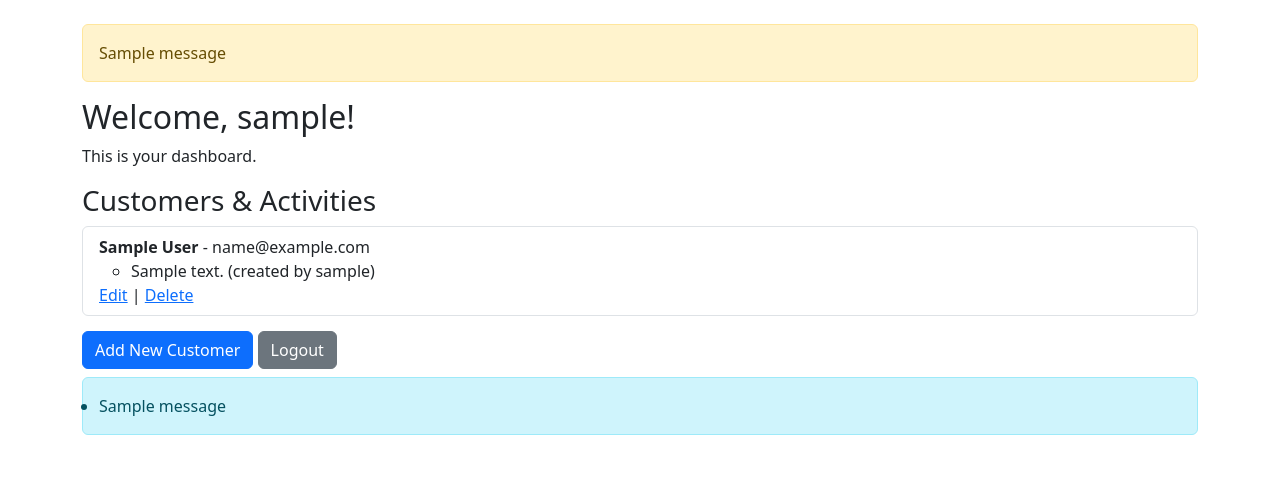
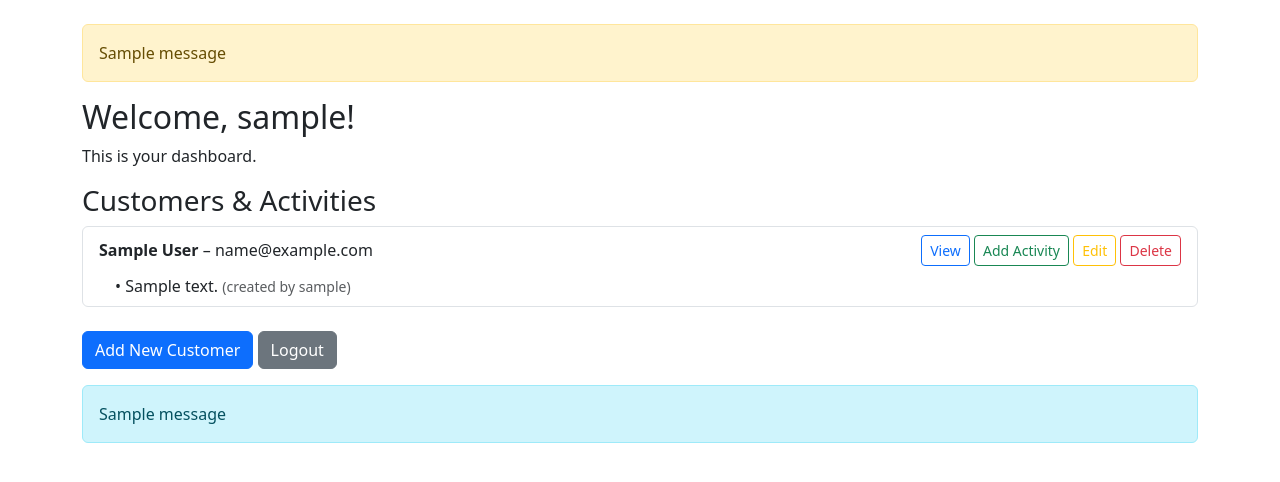
Before and after one commit to RobertMochnacky/kartoteka, a Flask app: page /dashboard in a window 1280 px wide. Shown: the part 56-538 px from the top of the page. Run offline with Flask 3, Linux system fonts and the light colour scheme; a user stored in the database is signed in; tables that the repository leaves empty hold one stand-in row (values such as "Sample post"); one stand-in notice (Sample message) is shown.

Commit message:
Refactor customer list display with Bootstrap styling

```diff
--- a/app/templates/dashboard.html
+++ b/app/templates/dashboard.html
@@ -12,20 +12,30 @@
   <ul class="list-group">
     {% for customer in customers %}
       <li class="list-group-item">
-            <strong>{{ customer.name }}</strong> - {{ customer.email }}
+        <div class="d-flex justify-content-between align-items-center">
+          <div>
+            <strong>{{ customer.name }}</strong> – {{ customer.email }}
+          </div>
+          <div>
+            <a href="{{ url_for('main.view_customer', customer_id=customer.id) }}" class="btn btn-sm btn-outline-primary">View</a>
+            <a href="{{ url_for('main.add_activity', customer_id=customer.id) }}" class="btn btn-sm btn-outline-success">Add Activity</a>
+            <a href="{{ url_for('main.edit_customer', customer_id=customer.id) }}" class="btn btn-sm btn-outline-warning">Edit</a>
+            <a href="{{ url_for('main.delete_customer', customer_id=customer.id) }}" class="btn btn-sm btn-outline-danger" onclick="return confirm('Are you sure?');">Delete</a>
+          </div>
+        </div>
+
         {% if customer.activities %}
-                <ul>
+          <ul class="mt-2 list-unstyled ms-3">
             {% for act in customer.activities %}
-                    <li>{{ act.text }} (created by {{ act.creator.username }})</li>
+              <li>
+                • {{ act.text }}
+                <small class="text-muted">(created by {{ act.creator.username }})</small>
+              </li>
             {% endfor %}
           </ul>
         {% else %}
-                <p>No activities yet.</p>
+          <p class="text-muted ms-3 mb-0">No activities yet.</p>
         {% endif %}
-            <div>
-                <a href="{{ url_for('main.edit_customer', customer_id=customer.id) }}">Edit</a> |
-                <a href="{{ url_for('main.delete_customer', customer_id=customer.id) }}" onclick="return confirm('Are you sure?');">Delete</a>
-            </div>
       </li>
     {% endfor %}
   </ul>
@@ -33,19 +43,18 @@
   <p>No customers yet.</p>
 {% endif %}
 
-<div style="margin-top: 15px;">
+<div class="mt-4">
   <a href="{{ url_for('main.add_customer') }}" class="btn btn-primary">Add New Customer</a>
   <a href="{{ url_for('auth.logout') }}" class="btn btn-secondary">Logout</a>
 </div>
 
 {% with messages = get_flashed_messages() %}
 {% if messages %}
-    <ul class="alert alert-info mt-2">
+  <div class="alert alert-info mt-3">
     {% for message in messages %}
-        <li>{{ message }}</li>
+      <div>{{ message }}</div>
     {% endfor %}
-    </ul>
+  </div>
 {% endif %}
 {% endwith %}
-
 {% endblock %}
```
Lines whose indentation alone changed are shown as unchanged.
